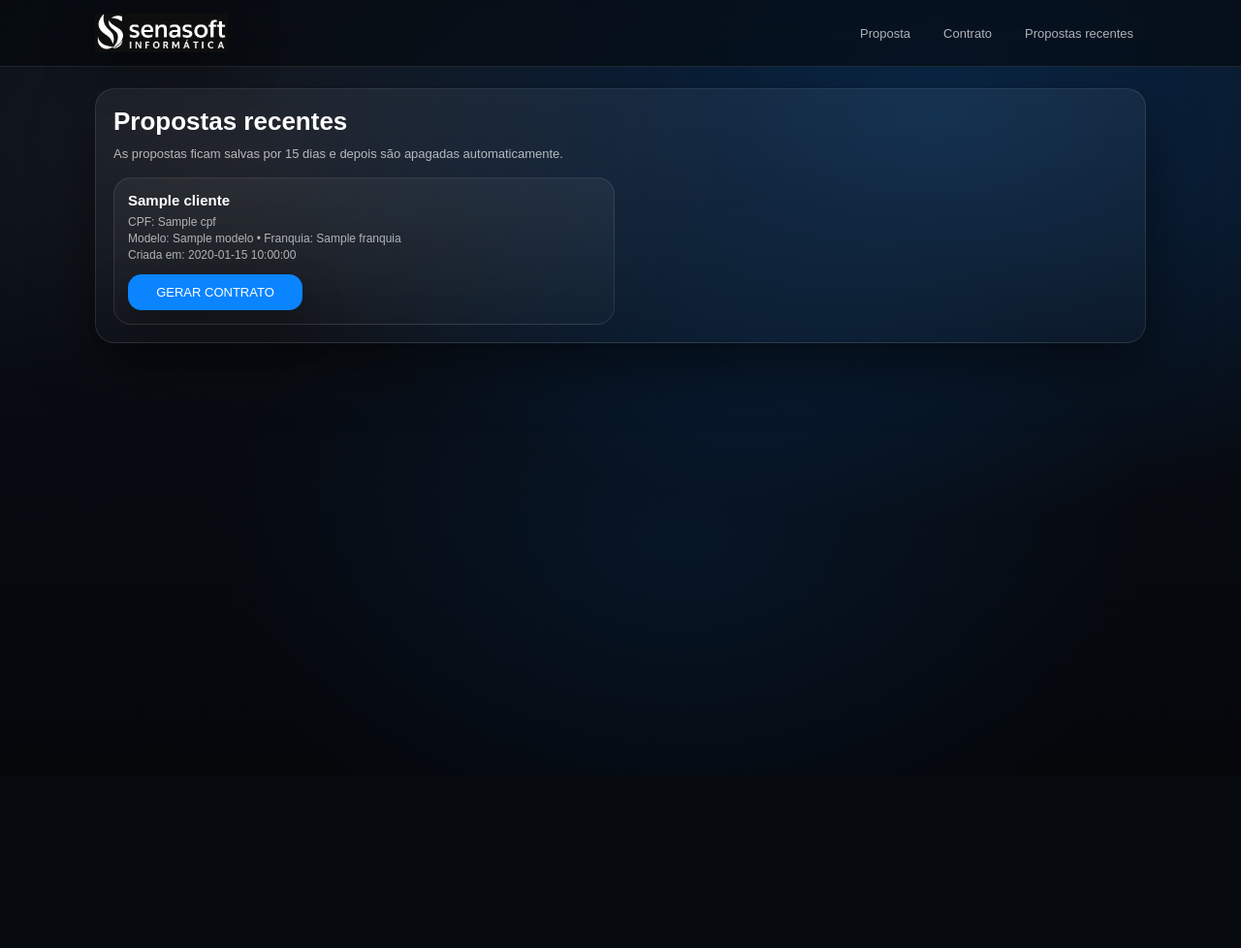
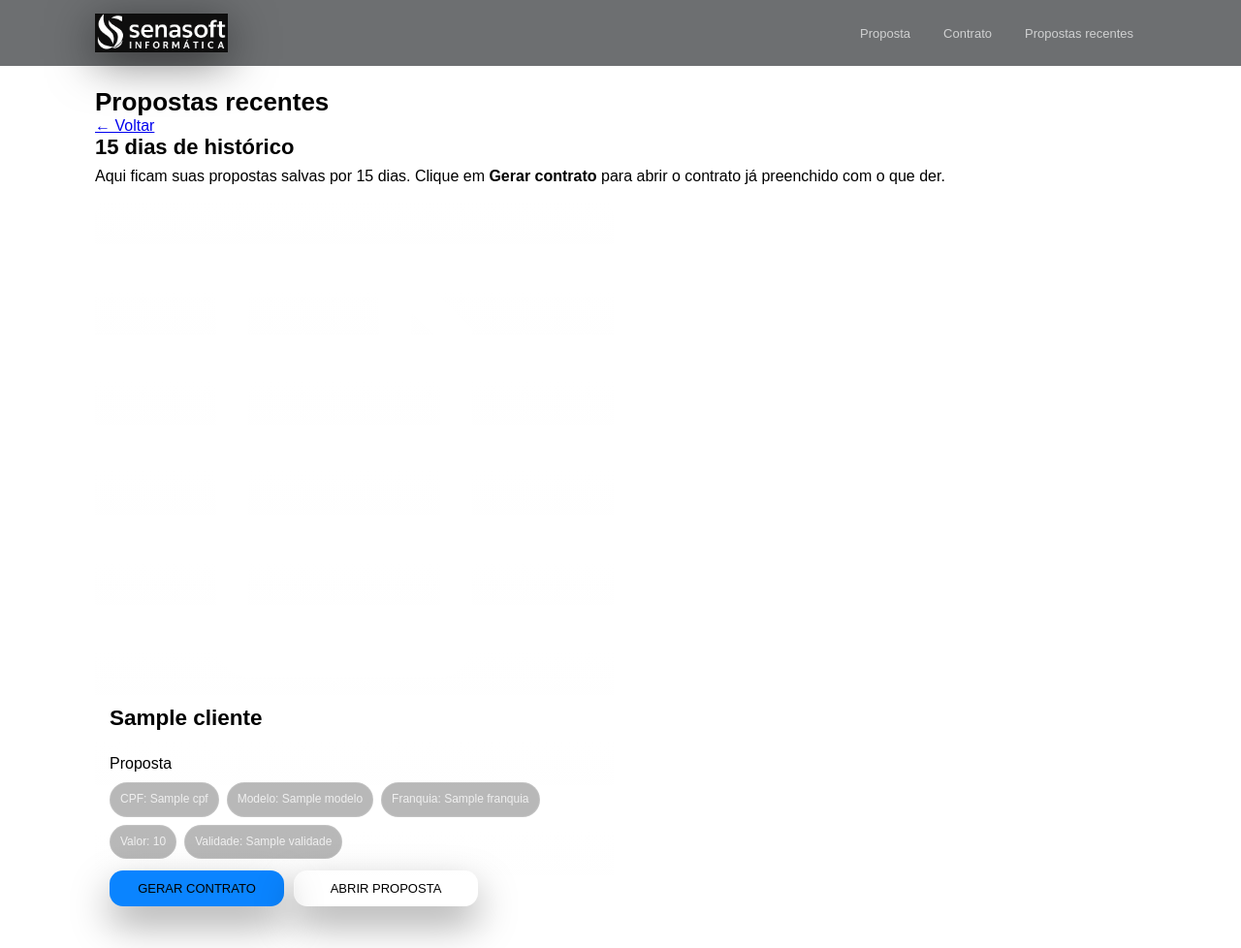
Before and after one commit to mateussenamlv-hash/gerador-propostas, a Flask app: template templates/propostas_recentes.html in a window 1280 px wide. Shown: the whole page at 97% size. Before the commit the page ends 694 px from the top, so only its background shows below. Run offline with Flask 3, Linux system fonts and the light colour scheme; the template is opened without the code that fills it: most values are stand-ins (such as "Sample title", 1, 10 or a date in 2020).

Commit message:
Update propostas_recentes.html

```diff
--- a/templates/propostas_recentes.html
+++ b/templates/propostas_recentes.html
@@ -4,142 +4,59 @@
   <meta charset="utf-8" />
   <meta name="viewport" content="width=device-width, initial-scale=1" />
   <title>Propostas recentes</title>
+  <link rel="stylesheet" href="/static/styles.css">
   <style>
-    :root{
-      --bg0:#05070b;
-      --bg2:#0a0f18;
-      --line: rgba(255,255,255,.10);
-      --text:#ffffff;
-      --muted: rgba(255,255,255,.68);
-      --blue:#0a84ff;
-      --shadow: 0 22px 60px rgba(0,0,0,.55);
-      --radius: 20px;
-    }
-    *{ box-sizing:border-box; }
-    html,body{ height:100%; }
-    body{
-      margin:0;
-      font-family: Arial, sans-serif;
-      color: var(--text);
-      background:
-        radial-gradient(1200px 700px at 75% 15%, rgba(10,132,255,.22), transparent 60%),
-        radial-gradient(900px 500px at 20% 20%, rgba(255,255,255,.06), transparent 55%),
-        radial-gradient(800px 600px at 55% 70%, rgba(10,132,255,.10), transparent 60%),
-        linear-gradient(180deg, var(--bg2), var(--bg0));
-      overflow-x:hidden;
-    }
-    .bg-grid{
-      position: fixed;
-      inset: 0;
-      pointer-events:none;
-      opacity:.22;
-      background-image:
-        linear-gradient(rgba(255,255,255,.05) 1px, transparent 1px),
-        linear-gradient(90deg, rgba(255,255,255,.05) 1px, transparent 1px);
-      background-size: 54px 54px;
-      mask-image: radial-gradient(900px 520px at 50% 20%, black 0%, transparent 65%);
-    }
-    .topbar{
-      position: sticky;
-      top:0;
-      z-index: 10;
-      background: rgba(5,7,11,.58);
-      backdrop-filter: blur(14px);
-      border-bottom: 1px solid var(--line);
-    }
-    .topbar-inner{
-      max-width: 1120px;
-      margin: 0 auto;
-      padding: 14px 18px;
-      display:flex;
-      align-items:center;
-      justify-content:space-between;
-      gap:16px;
-    }
-    .logo{ display:flex; align-items:center; text-decoration:none; }
-    .logo img{
-      height:40px;
-      width:auto;
-      display:block;
-      filter: drop-shadow(0 10px 24px rgba(0,0,0,.55));
-    }
-    .nav{ display:flex; align-items:center; gap:8px; }
-    .nav a{
-      text-decoration:none;
-      color: rgba(255,255,255,.68);
-      font-size: 13px;
-      padding: 10px 12px;
-      border-radius: 12px;
-      border: 1px solid transparent;
-      transition: background .15s ease, border-color .15s ease, transform .12s ease, color .15s ease;
-      display:inline-flex;
-      align-items:center;
-      gap:10px;
-    }
-    .nav a:hover{
-      color: var(--text);
-      border-color: rgba(10,132,255,.35);
-      background: rgba(10,132,255,.10);
-      transform: translateY(-1px);
-    }
-
-    .wrap{
-      max-width: 1120px;
-      margin: 0 auto;
-      padding: 22px 18px 28px;
-    }
-
-    .panel{
-      border: 1px solid var(--line);
-      border-radius: var(--radius);
-      background: linear-gradient(180deg, rgba(255,255,255,.05), rgba(255,255,255,.02));
-      box-shadow: var(--shadow);
-      padding: 18px;
-    }
-
-    h1{ margin:0; font-size: 26px; }
-    p.sub{ margin:8px 0 0; color: var(--muted); font-size: 13px; line-height: 1.5; }
-
+    /* extras só dessa tela */
     .list{
       margin-top: 14px;
       display:grid;
       grid-template-columns: repeat(2, minmax(0, 1fr));
-      gap: 12px;
+      gap: 14px;
     }
-    @media (max-width: 860px){
-      .list{ grid-template-columns: 1fr; }
+    @media (max-width: 860px){ .list{ grid-template-columns: 1fr; } }
+
+    .meta{
+      display:flex;
+      flex-wrap:wrap;
+      gap:8px;
+      margin-top: 10px;
     }
-
-    .card{
+    .pill{
+      font-size: 12px; color: rgba(255,255,255,.78);
+      padding: 8px 10px;
+      border-radius: 999px;
+      border:1px solid rgba(255,255,255,.12);
+      background: rgba(0,0,0,.28);
+      white-space:nowrap;
+    }
+    .small{
+      margin-top: 8px;
+      color: rgba(255,255,255,.58);
+      font-size: 12px;
+      line-height: 1.45;
+    }
+    .row{
+      display:flex;
+      gap:10px;
+      flex-wrap:wrap;
+      align-items:center;
+      margin-top: 12px;
+    }
+    .btn-ghost{
+      background: rgba(255,255,255,.04);
+      border-color: rgba(255,255,255,.16);
+      min-width: 190px;
+    }
+    .empty{
+      margin-top: 14px;
+      padding: 18px;
+      border-radius: var(--radius);
       border: 1px solid rgba(255,255,255,.10);
-      border-radius: 18px;
-      padding: 14px;
-      background: linear-gradient(180deg, rgba(255,255,255,.05), rgba(255,255,255,.02));
+      background: rgba(255,255,255,.03);
+      color: rgba(255,255,255,.70);
     }
-    .title{ font-size: 15px; font-weight: 700; }
-    .meta{ margin-top: 6px; color: rgba(255,255,255,.65); font-size: 12px; line-height: 1.45; }
-
-    .actions{ margin-top: 10px; display:flex; gap: 10px; flex-wrap: wrap; }
-    .btn{
-      display:inline-flex;
-      align-items:center;
-      justify-content:center;
-      padding: 10px 12px;
-      border-radius: 14px;
-      border: 1px solid rgba(10,132,255,.55);
-      background: #0a84ff;
-      color: var(--text);
-      text-decoration:none;
-      font-size: 13px;
-      cursor:pointer;
-      min-width: 180px;
-      transition: transform .10s ease, filter .15s ease;
-      box-shadow: 0 18px 40px rgba(0,0,0,.35);
-    }
-    .btn:hover{ transform: translateY(-1px); filter: brightness(1.05); }
   </style>
 </head>
-
 <body>
   <div class="bg-grid"></div>
 
@@ -155,31 +72,62 @@
   </header>
 
   <main class="wrap">
-    <section class="panel">
+    <div class="page-title">
       <h1>Propostas recentes</h1>
-      <p class="sub">As propostas ficam salvas por 15 dias e depois são apagadas automaticamente.</p>
+      <a class="backlink" href="/">← Voltar</a>
+    </div>
 
-      {% if not propostas %}
-        <p class="sub" style="margin-top:14px;">Nenhuma proposta salva ainda.</p>
-      {% else %}
-        <div class="list">
-          {% for p in propostas %}
-            <div class="card">
-              <div class="title">{{ p["cliente"] or "Sem nome" }}</div>
-              <div class="meta">
-                CPF: {{ p["cpf"] or "-" }}<br>
-                Modelo: {{ p["modelo"] or "-" }} • Franquia: {{ p["franquia"] or "-" }}<br>
-                Criada em: {{ p["created_at"] }}
+    <div class="headline" style="margin-bottom:14px;">
+      <h1 style="font-size:22px; margin:0;">15 dias de histórico</h1>
+      <p style="margin:8px 0 0;">
+        Aqui ficam suas propostas salvas por 15 dias.
+        Clique em <b>Gerar contrato</b> para abrir o contrato já preenchido com o que der.
+      </p>
+    </div>
+
+    {% if propostas and propostas|length > 0 %}
+      <section class="list">
+        {% for p in propostas %}
+          <article class="card card-hover">
+            <div class="card-top">
+              <div class="title">
+                <div class="icon">
+                  <svg viewBox="0 0 24 24" fill="none">
+                    <path d="M7 3h7l3 3v15a1 1 0 0 1-1 1H7a1 1 0 0 1-1-1V4a1 1 0 0 1 1-1Z" stroke="rgba(255,255,255,.85)" stroke-width="1.6"/>
+                    <path d="M14 3v4h4" stroke="rgba(255,255,255,.85)" stroke-width="1.6"/>
+                  </svg>
+                </div>
+                <div>
+                  <h2 style="margin:0;">{{ p.cliente or "Cliente" }}</h2>
+                  <div class="small">Criada em: {{ p.criada_em or "-" }}</div>
+                </div>
               </div>
+              <div class="chip">Proposta</div>
+            </div>
 
-              <div class="actions">
-                <a class="btn" href="/contrato?from={{ p['id'] }}">GERAR CONTRATO</a>
-              </div>
+            <div class="meta">
+              {% if p.cpf %}<span class="pill">CPF: {{ p.cpf }}</span>{% endif %}
+              {% if p.modelo %}<span class="pill">Modelo: {{ p.modelo }}</span>{% endif %}
+              {% if p.franquia %}<span class="pill">Franquia: {{ p.franquia }}</span>{% endif %}
+              {% if p.valor %}<span class="pill">Valor: {{ p.valor }}</span>{% endif %}
+              {% if p.validade %}<span class="pill">Validade: {{ p.validade }}</span>{% endif %}
             </div>
-          {% endfor %}
-        </div>
-      {% endif %}
-    </section>
+
+            <div class="row">
+              <!-- abre o contrato com dados reaproveitados -->
+              <a class="btn btn-primary" href="/contrato?from={{ p.id }}">GERAR CONTRATO</a>
+
+              <!-- opcional: gerar de novo a proposta PDF (se você já tiver rota) -->
+              <a class="btn btn-ghost" href="/proposta?from={{ p.id }}">ABRIR PROPOSTA</a>
+            </div>
+          </article>
+        {% endfor %}
+      </section>
+    {% else %}
+      <div class="empty">
+        Nenhuma proposta salva ainda. Crie uma proposta e ela vai aparecer aqui por 15 dias.
+      </div>
+    {% endif %}
   </main>
 </body>
 </html>
```
